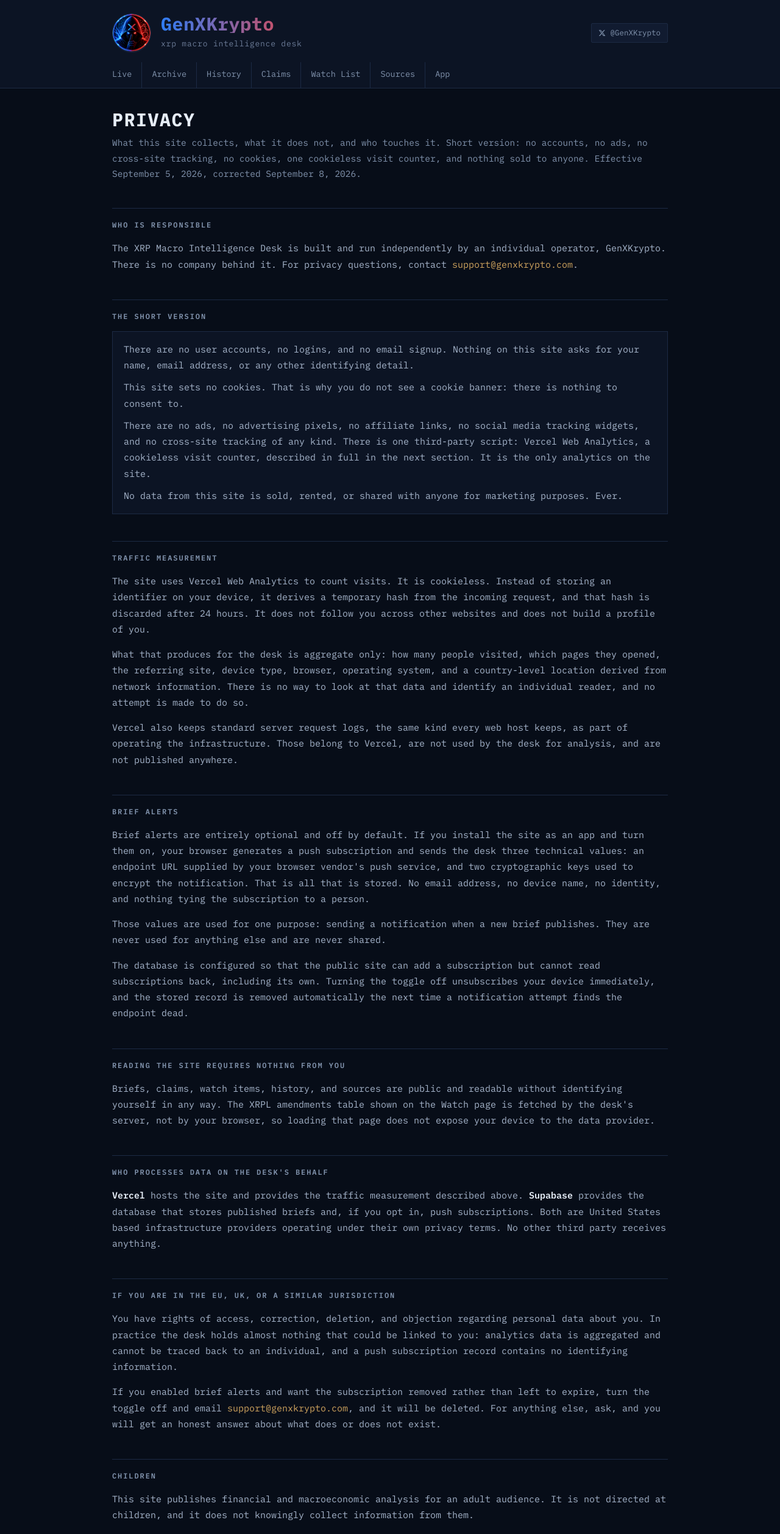
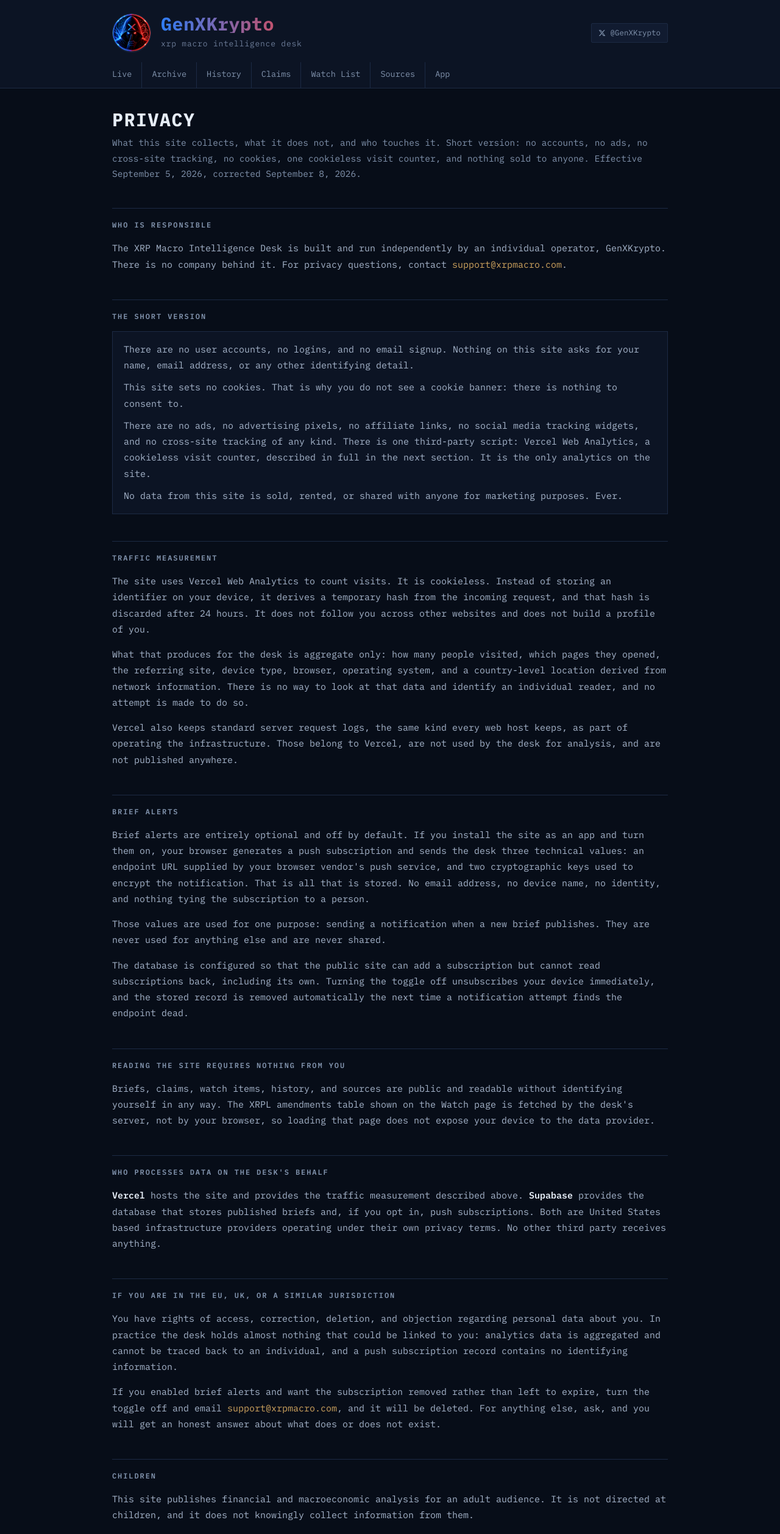
Before and after one commit to LINIHQ/macro-intel-desk, a Next.js app: page /privacy in a window 1280 px wide. Shown: the top 2515 px of the page at 61% size. Built offline with nearby package versions, Linux system fonts and the light colour scheme.

Commit message:
Update privacy page contact email to support@xrpmacro.com
Zoho now has support@xrpmacro.com configured on Phil's side. Two
mailto references updated (who-is-responsible section, EU/UK rights
section).

```diff
--- a/app/privacy/page.jsx
+++ b/app/privacy/page.jsx
@@ -16,7 +16,7 @@ export default function PrivacyPage() {
       <p>
         The XRP Macro Intelligence Desk is built and run independently by an individual operator, GenXKrypto. There is
         no company behind it. For privacy questions, contact{' '}
-        <a href="mailto:support@genxkrypto.com">support@genxkrypto.com</a>.
+        <a href="mailto:support@xrpmacro.com">support@xrpmacro.com</a>.
       </p>
 
       <h2>The short version</h2>
@@ -96,7 +96,7 @@ export default function PrivacyPage() {
       </p>
       <p>
         If you enabled brief alerts and want the subscription removed rather than left to expire, turn the toggle off
-        and email <a href="mailto:support@genxkrypto.com">support@genxkrypto.com</a>, and it will be deleted. For
+        and email <a href="mailto:support@xrpmacro.com">support@xrpmacro.com</a>, and it will be deleted. For
         anything else, ask, and you will get an honest answer about what does or does not exist.
       </p>
 
```
